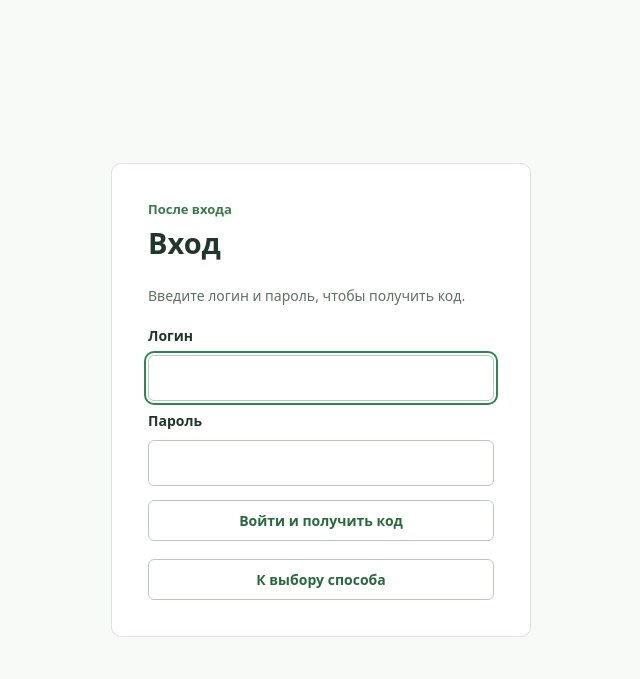
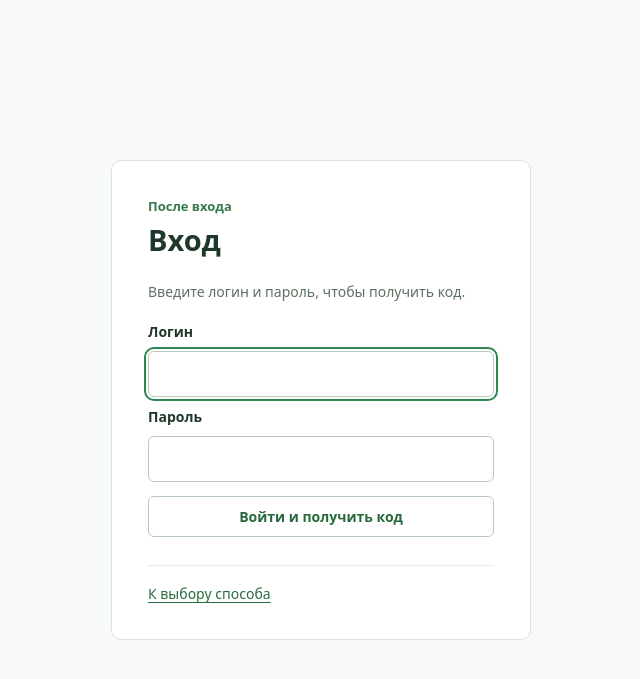
Before and after one commit to gimmeashot/four-digit-code-test, a Flask app: page /private in a window 1280 px wide. Shown: the top 679 px of the page, without its empty margins (319-959 px from the left). Run offline with Flask 3, Linux system fonts and the light colour scheme.

Commit message:
Use menu link on login page

```diff
--- a/static/style.css
+++ b/static/style.css
@@ -91,7 +91,6 @@ button {
 button:hover { border-color: #8dbb99; background: #f2f8f2; }
 button:disabled { opacity: .65; cursor: wait; }
 .logout button { margin-top: 0; }
-.login-leave { margin-top: 18px; }
 .error { color: #a33131; font-size: 14px; }
 
 nav {
--- a/templates/login.html
+++ b/templates/login.html
@@ -19,9 +19,7 @@
       <input id="password" name="password" type="password" required>
       <button type="submit">Войти и получить код</button>
     </form>
-    <form class="logout login-leave" method="get" action="{{ url_for('home') }}">
-      <button type="submit">К выбору способа</button>
-    </form>
+    <nav><a href="{{ url_for('home') }}">К выбору способа</a></nav>
   </main>
 </body>
 </html>
```
